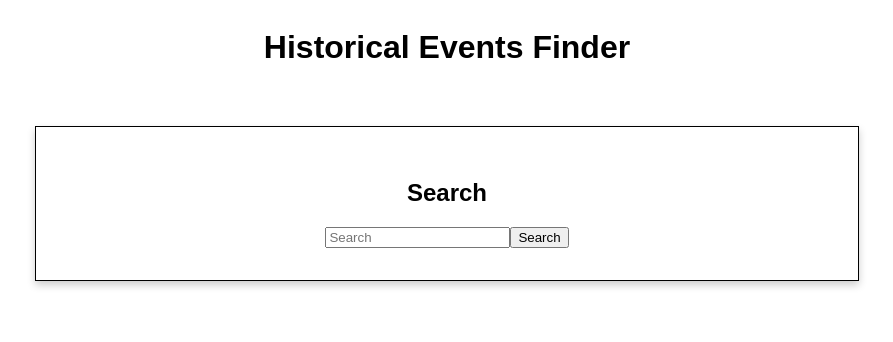
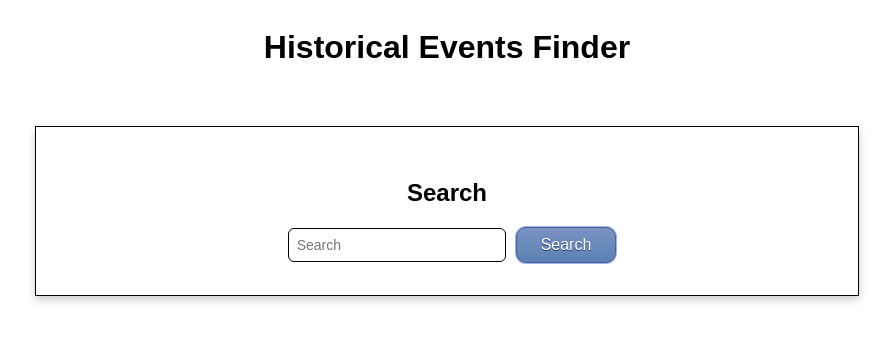
Before and after one commit to DryadicBEV/Historical-Events-Finder, a React app: page / in a window 1280 px wide. Shown: the top 342 px of the page, without its empty margins (193-1086 px from the left). Built offline with nearby package versions, Linux system fonts and the light colour scheme.

Commit message:
Implement styles for search bar

```diff
--- a/public/styles.css
+++ b/public/styles.css
@@ -38,3 +38,36 @@ html {
   box-shadow: 0 4px 8px 0 rgba(0, 0, 0, 0.2);
   transition: 0.3s;
 }
+
+.button {
+  box-shadow: 0px 0px 0px 1px #9fb4f2;
+  background: linear-gradient(to bottom, #7892c2 5%, #5a82b3 100%);
+  background-color: #7892c2;
+  border-radius: 10px;
+  border: 1px solid #4e6096;
+  display: inline-block;
+  cursor: pointer;
+  color: white;
+  font-size: 16px;
+  padding: 8px 24px;
+  text-shadow: 0px 1px 0px #283966;
+}
+
+.button:hover {
+  background: linear-gradient(to bottom, #5a82b3 5%, #7892c2 100%);
+  background-color: #476e9e;
+}
+
+.button:active {
+  position: relative;
+  top: 1px;
+}
+
+.search-bar {
+  padding: 8px;
+  margin: 0px 10px;
+  font-size: 14px;
+  border-radius: 6px;
+  border: solid black 1px;
+  width: 200px;
+}
--- a/src/client/components/NavButton.jsx
+++ b/src/client/components/NavButton.jsx
@@ -7,7 +7,7 @@ const NavButton = props => {
   if (props.increment) {
     if (props.display) {
       return (
-        <button className="nav-button" onClick={props.handleClick}>
+        <button className="button" onClick={props.handleClick}>
           Next Page
         </button>
       );
@@ -16,7 +16,7 @@ const NavButton = props => {
     }
   } else {
     return (
-      <button className="nav-button" onClick={props.handleClick}>
+      <button className="button" onClick={props.handleClick}>
         Previous Page
       </button>
     );
--- a/src/client/components/Search.jsx
+++ b/src/client/components/Search.jsx
@@ -28,10 +28,11 @@ export default class Search extends React.Component {
         <h2>Search</h2>
         <form>
           <input
+            className="search-bar"
             placeholder="Search"
             onChange={e => this.handleChange(e.target.value)}
           />
-          <button type="submit" onClick={this.handleClick}>
+          <button className="button" type="submit" onClick={this.handleClick}>
             Search
           </button>
         </form>
```
